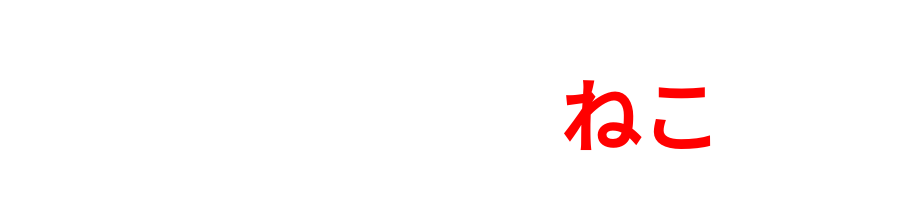
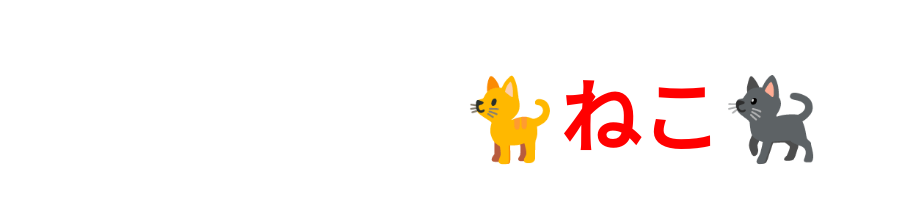
Before and after one commit to AyumuTaoka/study-webAPI, a Next.js app: page / in a window 1280 px wide. Shown: the top 220 px of the page, without its empty margins (0-918 px from the left). Built offline with nearby package versions, Linux system fonts and the light colour scheme.

Commit message:
絵文字追加🐈

```diff
--- a/pages/components/layouts/Header/index.tsx
+++ b/pages/components/layouts/Header/index.tsx
@@ -3,7 +3,7 @@ import styled from "styled-components";
 export default function Header() {
   return (
     <HeaderWrapper>
-      <NekoTitle>ねこ</NekoTitle>
+      <NekoTitle>🐈ねこ🐈‍⬛</NekoTitle>
     </HeaderWrapper>
   );
 }
```
